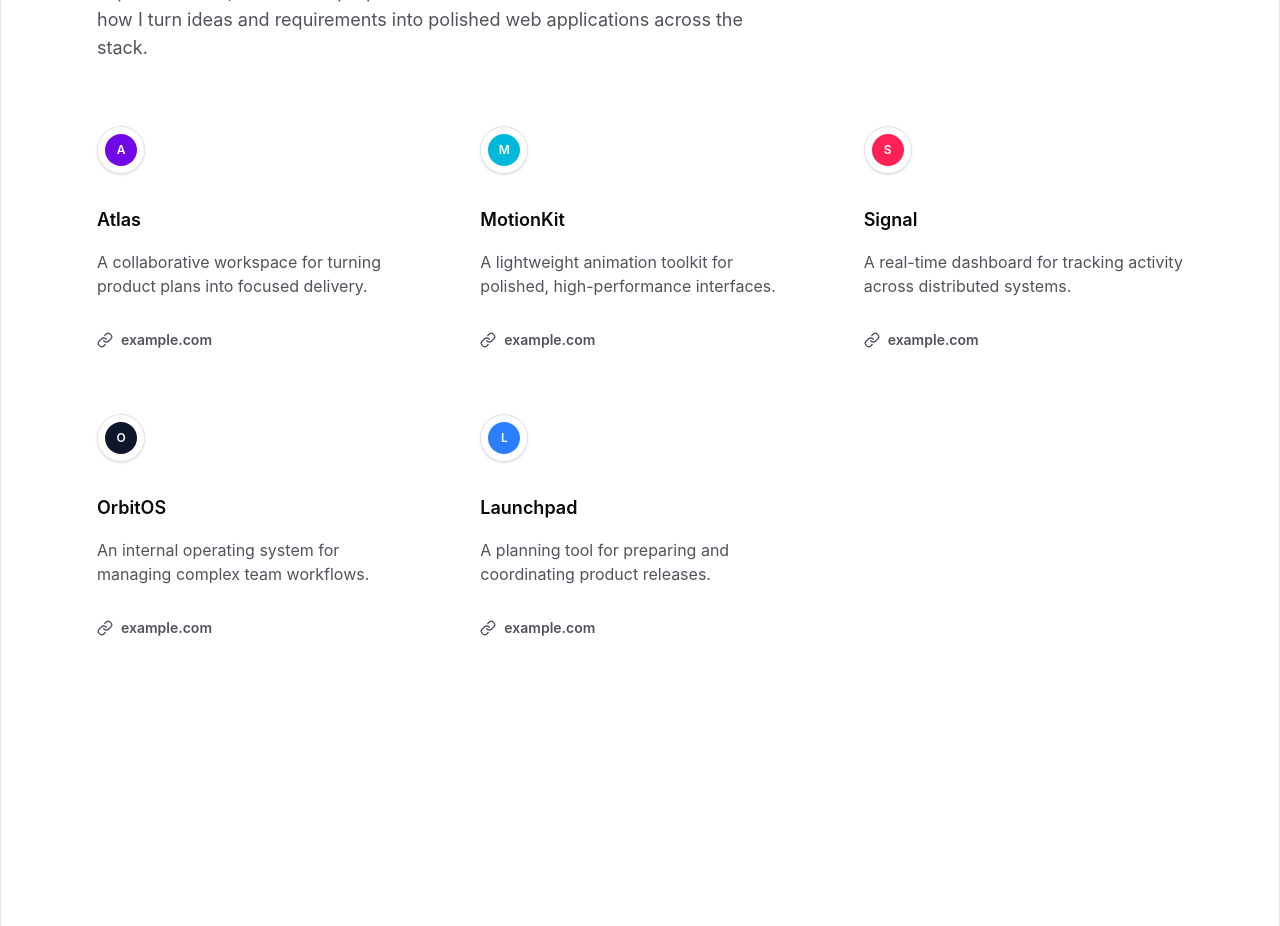
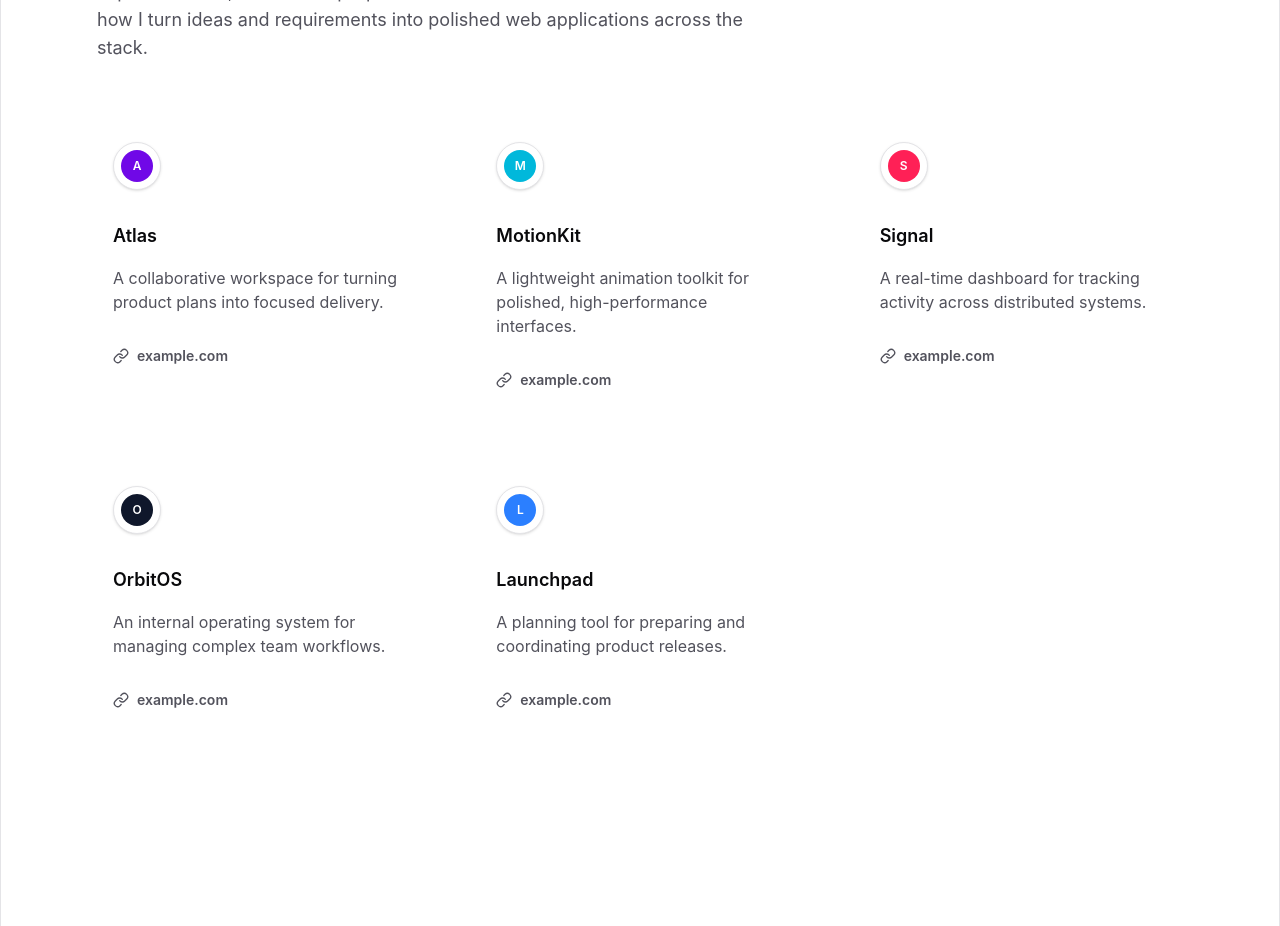
Before and after one commit to script-amv/portfolio, a React (Vite) app: page / in a window 1280 px wide. Shown: the part 2300-3226 px from the top of the page. Built offline with nearby package versions, Linux system fonts and the light colour scheme.

Commit message:
style: enhance project card hover effects
- added rounded corners and padding to project card
- improved hover transition and background color

```diff
--- a/src/ProjectsSection.tsx
+++ b/src/ProjectsSection.tsx
@@ -60,7 +60,7 @@ function ProjectCard({
   accentClass,
 }: ProjectData) {
   return (
-    <article className="flex flex-col">
+    <article className="flex flex-col rounded-xl p-4 transition-all hover:-translate-y-1 hover:bg-surface-hover">
       <div className="grid size-12 place-items-center rounded-full border border-line bg-white shadow-sm">
         <div
           className={`grid size-8 place-items-center rounded-full text-xs font-semibold text-white ${accentClass}`}
--- a/src/index.css
+++ b/src/index.css
@@ -6,6 +6,7 @@
   --color-line: var(--color-zinc-200);
   --color-accent: var(--color-slate-800);
   --color-accent-line: var(--color-slate-400);
+  --color-surface-hover: var(--color-zinc-100);
   --spacing-section: 40vh;
 }
 
```
